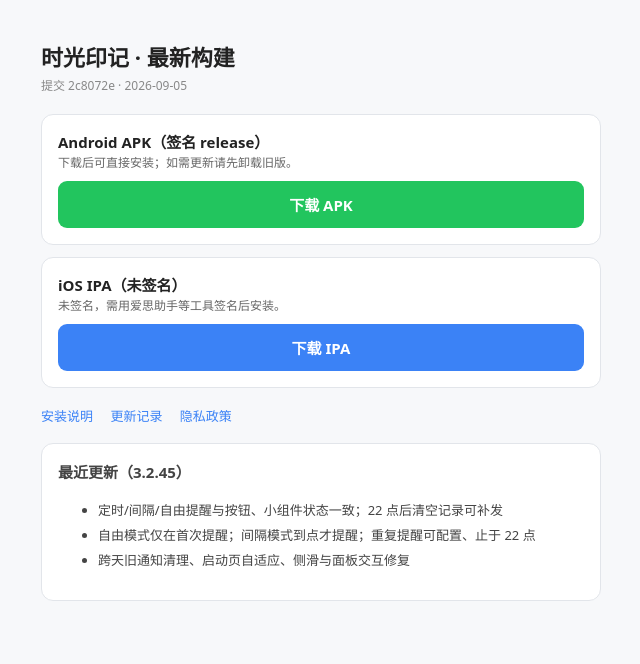
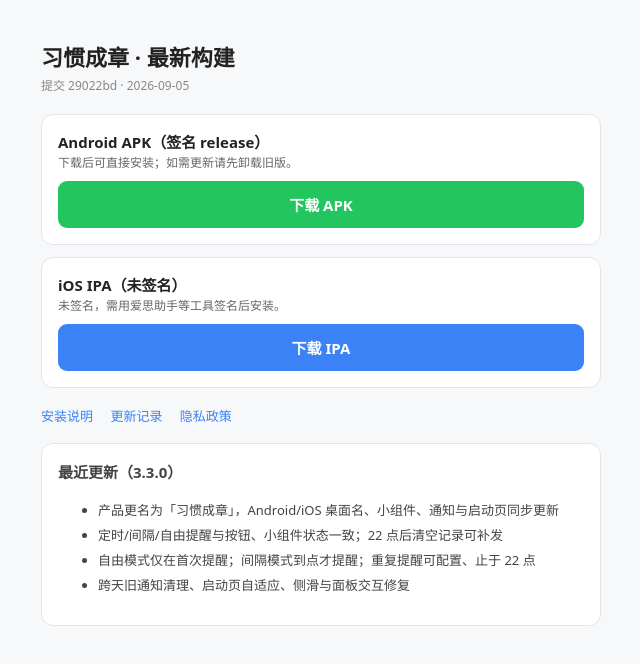
Before and after one commit to fry2026/daka-builds, a plain HTML site: page index.html in a window 1280 px wide. Shown: the whole page, without its empty margins (319-959 px from the left). Drawn offline with Linux system fonts and the light colour scheme.

Commit message:
发布习惯成章 3.3.0（build 276）产物

```diff
--- a/index.html
+++ b/index.html
@@ -3,7 +3,8 @@
 <head>
 <meta charset="utf-8">
 <meta name="viewport" content="width=device-width,initial-scale=1">
-<title>时光印记 - 构建产物</title>
+<meta name="description" content="习惯成章 · 习惯打卡与日常记录：本地运行的习惯打卡与每日记录应用，支持桌面小组件与本地提醒。">
+<title>习惯成章 - 构建产物</title>
 <link rel="icon" href="favicon.svg" type="image/svg+xml">
 <style>
 body{font-family:system-ui,-apple-system,sans-serif;max-width:560px;margin:40px auto;padding:0 16px;color:#222;background:#f7f8fa}
@@ -22,8 +23,8 @@ h1{font-size:22px;margin-bottom:4px}
 </style>
 </head>
 <body>
-<h1>时光印记 · 最新构建</h1>
-<div class="meta">提交 2c8072e · 2026-09-05</div>
+<h1>习惯成章 · 最新构建</h1>
+<div class="meta">提交 29022bd · 2026-09-05</div>
 <div class="card">
   <b>Android APK（签名 release）</b>
   <div class="note">下载后可直接安装；如需更新请先卸载旧版。</div>
@@ -40,8 +41,9 @@ h1{font-size:22px;margin-bottom:4px}
   <a href="PRIVACY.md">隐私政策</a>
 </div>
 <div class="card changelog">
-  <b>最近更新（3.2.45）</b>
+  <b>最近更新（3.3.0）</b>
   <ul>
+    <li>产品更名为「习惯成章」，Android/iOS 桌面名、小组件、通知与启动页同步更新</li>
     <li>定时/间隔/自由提醒与按钮、小组件状态一致；22 点后清空记录可补发</li>
     <li>自由模式仅在首次提醒；间隔模式到点才提醒；重复提醒可配置、止于 22 点</li>
     <li>跨天旧通知清理、启动页自适应、侧滑与面板交互修复</li>
```
Also changed, not shown: 5 other files.
